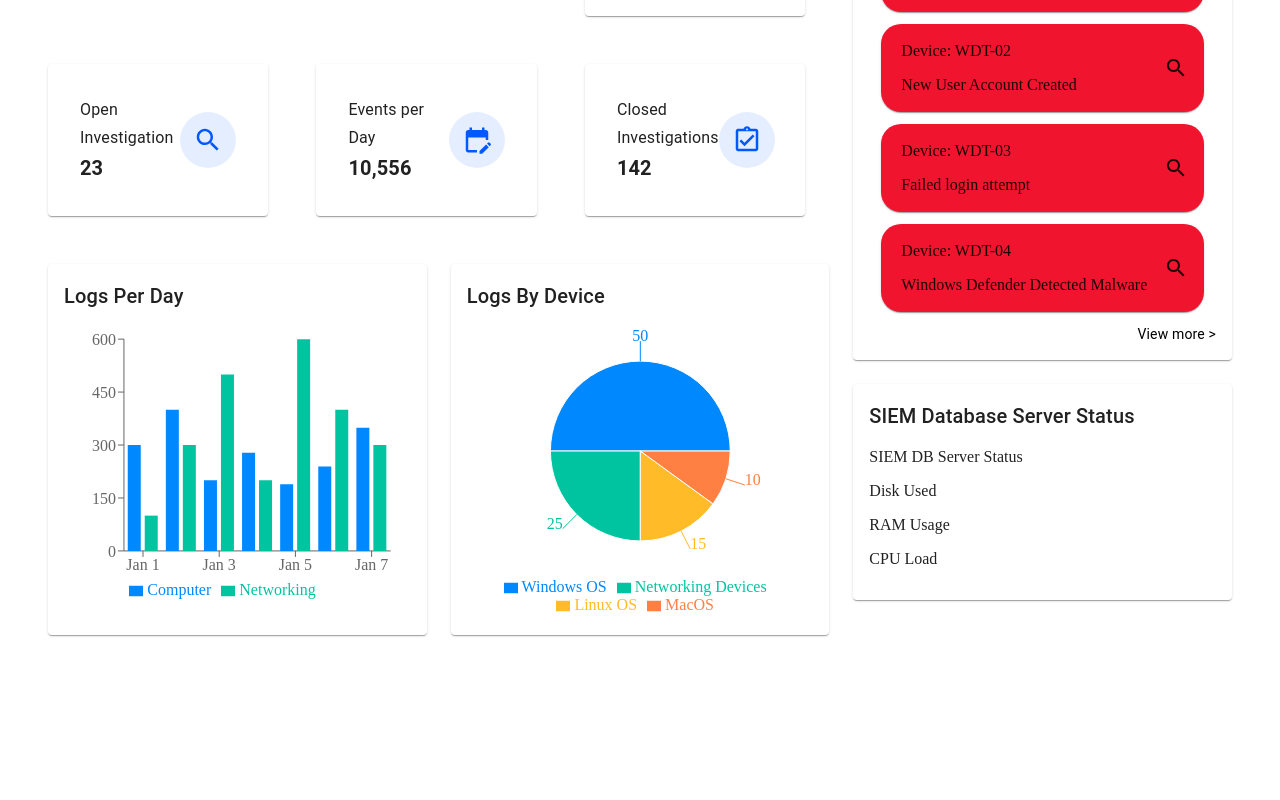
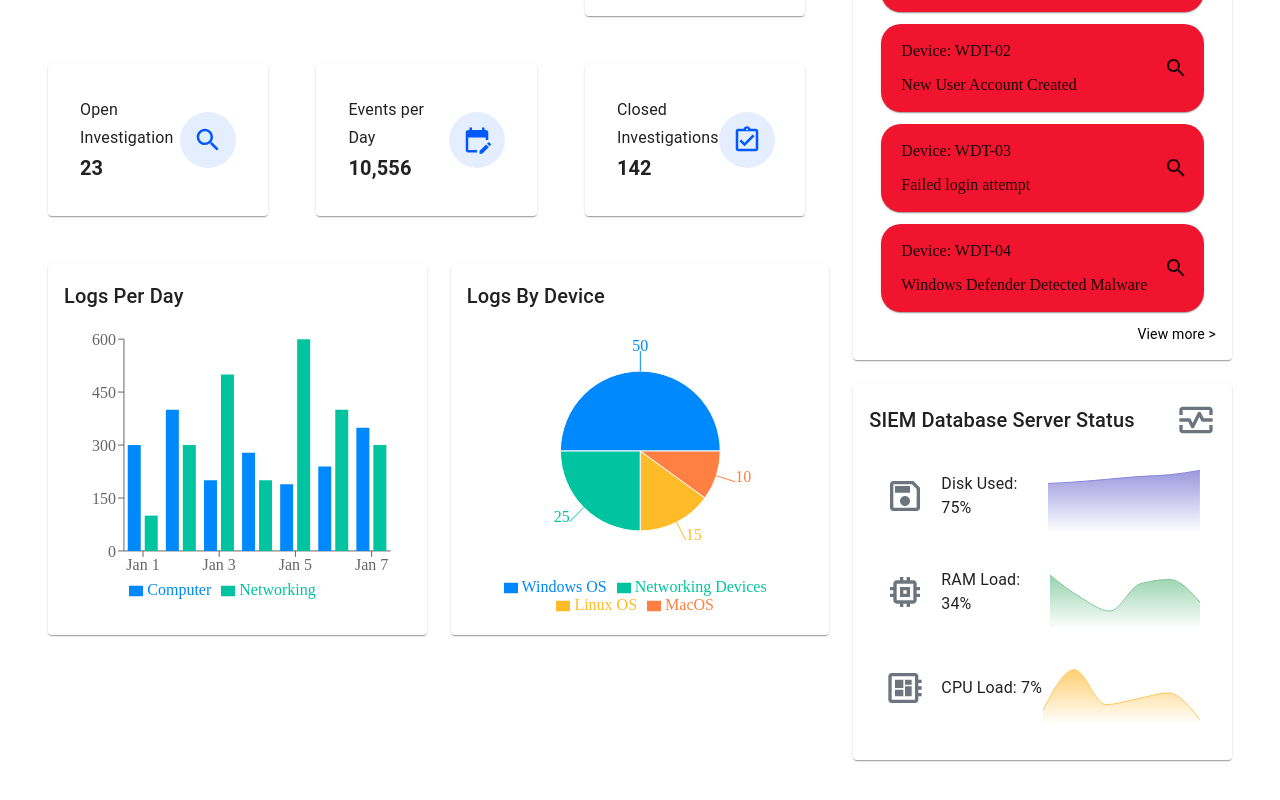
Before and after one commit to kylerobertson84/i14-ssiem, a React (Create React App) app in the folder frontend/: page /dashboard in a window 1280 px wide. Shown: the part 288-1088 px from the top of the page. Before the commit the page ends 963 px from the top, so only its background shows below. Built offline with nearby package versions, Linux system fonts and the light colour scheme.

Commit message:
Completed Dashboard

```diff
--- a/frontend/src/components/dashboardGraphs.js
+++ b/frontend/src/components/dashboardGraphs.js
@@ -1,5 +1,5 @@
 import React from 'react';
-import { BarChart, Bar, XAxis, YAxis, Tooltip, Legend, ResponsiveContainer } from 'recharts';
+import { BarChart, Bar, XAxis, YAxis, Tooltip, Legend, ResponsiveContainer, AreaChart, Area } from 'recharts';
 import { PieChart, Pie, Cell } from 'recharts';
 import { Typography, Box } from '@mui/material';
 
@@ -20,6 +20,34 @@ const dataPie = [
   { name: 'Linux OS', value: 15, color: '#FFBB28' },
   { name: 'MacOS', value: 10, color: '#FF8042' },
 ];
+
+const diskData = [
+    { name: '5h ago', value: 60 },
+    { name: '4h ago', value: 62 },
+    { name: '3h ago', value: 65 },
+    { name: '2h ago', value: 68 },
+    { name: '1h ago', value: 70 },
+    { name: 'Now', value: 75 },
+  ];
+
+  const ramData = [
+    { name: '5h ago', value: 65 },
+    { name: '4h ago', value: 40 },
+    { name: '3h ago', value: 24 },
+    { name: '2h ago', value: 55 },
+    { name: '1h ago', value: 60 },
+    { name: 'Now', value: 34 },
+  ];
+
+  const cpuData = [
+    { name: '5h ago', value: 15 },
+    { name: '4h ago', value: 50 },
+    { name: '3h ago', value: 20 },
+    { name: '2h ago', value: 25 },
+    { name: '1h ago', value: 30 },
+    { name: 'Now', value: 7 },
+  ];
+
 
 const COLORSBAR = ['#0088FE', '#00C49F'];
 
@@ -54,7 +82,7 @@ export const LogsByDeviceChart = () => (
           data={dataPie}
           cx="50%"
           cy="50%"
-          outerRadius={90}
+          outerRadius={80}
           fill="#8884d8"
           dataKey="value"
           label
@@ -70,3 +98,55 @@ export const LogsByDeviceChart = () => (
 
     </div>
 );
+
+export const CpuLoadChart = () => (
+    <ResponsiveContainer width="50%" height={80}>
+      <AreaChart data={cpuData} margin={{ top: 10, right: 0, left: 0, bottom: 0 }}>
+        <defs>
+          <linearGradient id="colorCpu" x1="0" y1="0" x2="0" y2="1">
+            <stop offset="5%" stopColor="#ffc658" stopOpacity={0.8} />
+            <stop offset="95%" stopColor="#ffc658" stopOpacity={0} />
+          </linearGradient>
+        </defs>
+        <XAxis dataKey="name" hide />
+        <YAxis hide />
+        <Tooltip />
+        <Area type="monotone" dataKey="value" stroke="#ffc658" fillOpacity={1} fill="url(#colorCpu)" />
+      </AreaChart>
+    </ResponsiveContainer>
+  );
+
+
+  export const RamUsageChart = () => (
+    <ResponsiveContainer width="50%" height={80}>
+      <AreaChart data={ramData} margin={{ top: 10, right: 0, left: 0, bottom: 0 }}>
+        <defs>
+          <linearGradient id="colorRam" x1="0" y1="0" x2="0" y2="1">
+            <stop offset="5%" stopColor="#82ca9d" stopOpacity={0.8} />
+            <stop offset="95%" stopColor="#82ca9d" stopOpacity={0} />
+          </linearGradient>
+        </defs>
+        <XAxis dataKey="name" hide />
+        <YAxis hide />
+        <Tooltip />
+        <Area type="monotone" dataKey="value" stroke="#82ca9d" fillOpacity={1} fill="url(#colorRam)" />
+      </AreaChart>
+    </ResponsiveContainer>
+  );
+
+  export const DiskUsageChart = () => (
+    <ResponsiveContainer width="50%" height={80}>
+      <AreaChart data={diskData} margin={{ top: 10, right: 0, left: 0, bottom: 0 }}>
+        <defs>
+          <linearGradient id="colorDisk" x1="0" y1="0" x2="0" y2="1">
+            <stop offset="5%" stopColor="#8884d8" stopOpacity={0.8} />
+            <stop offset="95%" stopColor="#8884d8" stopOpacity={0} />
+          </linearGradient>
+        </defs>
+        <XAxis dataKey="name" hide/>
+        <YAxis hide />
+        <Tooltip />
+        <Area type="monotone" dataKey="value" stroke="#8884d8" fillOpacity={1} fill="url(#colorDisk)" />
+      </AreaChart>
+    </ResponsiveContainer>
+  );
--- a/frontend/src/pages/dashboard.js
+++ b/frontend/src/pages/dashboard.js
@@ -1,10 +1,25 @@
 import React, { Children, useEffect, useState } from 'react';
 import axios from 'axios';
-import { EditCalendar, Search, Notes, Devices, AddToQueue, AssignmentTurnedInOutlined } from '@mui/icons-material';
+
+/* Icons */
+import {
+  EditCalendar,
+  Search,
+  Notes,
+  Devices,
+  AddToQueue,
+  AssignmentTurnedInOutlined,
+  MonitorHeartOutlined,
+  MemoryOutlined,
+  DeveloperBoardOutlined,
+  SaveOutlined }
+from '@mui/icons-material';
+
+
 import { Link } from 'react-router-dom';
 import { Grid, Paper, Typography, Box } from '@mui/material';
 import Navbar from '../components/NavBar.js';
-import { LogsPerDayChart, LogsByDeviceChart } from '../components/dashboardGraphs.js';
+import { LogsPerDayChart, LogsByDeviceChart, CpuLoadChart, RamUsageChart, DiskUsageChart } from '../components/dashboardGraphs.js';
 
 const Dashboard = () => {
   const [user, setUser] = useState(null);
@@ -159,9 +174,14 @@ const Dashboard = () => {
 
           {/* System Stats */}
           <Paper sx={{ padding: 2 }}>
+            <Box sx={{ display: 'flex', justifyContent: 'space-between', alignItems: 'center' }}>
+              <Typography variant="h6">
+                SIEM Database Server Status
+              </Typography>
+              <MonitorHeartOutlined sx={{ fontSize: 40, color: '#6c757d' }}/>
+            </Box>
+            <SystemStat diskUsage='75%' ramUsage='34%' CpuLoad='7%' />
 
-            <Typography variant="h6">SIEM Database Server Status</Typography>
-            <SystemStat />
 
           </Paper>
 
@@ -293,42 +313,49 @@ function Alert(
 
 
 
-function GraphContainer({children}) {
+
+function SystemStat({
+  diskUsage,
+  ramUsage,
+  CpuLoad
+}) {
   return (
-    <div className='graphContainer'>
-      {children}
-    </div>
+    <Box sx={{ padding: 2 }}>
+      {/* Disk Usage */}
+      <Box sx={{ display: 'flex', alignItems: 'center', marginBottom: 2 }}>
+        <SaveOutlined sx={{ fontSize: 40, color: '#6c757d', marginRight: 2 }} />
+        <Box sx={{ flexGrow: 1 }}>
+          <Typography variant="body1" >
+            Disk Used: {diskUsage}
+          </Typography>
+        </Box>
+
+        <DiskUsageChart />
+      </Box>
+
+      {/* RAM Usage */}
+      <Box sx={{ display: 'flex', alignItems: 'center', marginBottom: 2 }}>
+        <MemoryOutlined sx={{ fontSize: 40, color: '#6c757d', marginRight: 2 }} />
+        <Box sx={{ flexGrow: 1 }}>
+          <Typography variant="body1" >
+            RAM Load: {ramUsage}
+          </Typography>
+        </Box>
+        <RamUsageChart />
+      </Box>
+
+      {/* CPU Load */}
+      <Box sx={{ display: 'flex', alignItems: 'center' }}>
+        <DeveloperBoardOutlined sx={{ fontSize: 40, color: '#6c757d', marginRight: 2 }} />
+        <Box sx={{ flexGrow: 1 }}>
+          <Typography variant="body1" >
+            CPU Load: {CpuLoad}
+          </Typography>
+        </Box>
+        <CpuLoadChart />
+
+      </Box>
+    </Box>
   );
 
 }
-
-
-
-
-
-function Graphs({}) {
-  return (
-    <div >
-      <p>
-        Here are some graphs they are very pretty and show important information from the backend stuff
-      </p>
-    </div>
-  );
-
-}
-
-
-
-
-
-function SystemStat() {
-  return (
-    <div className='systemStats'>
-      <p>SIEM DB Server Status</p>
-      <p>Disk Used</p>
-      <p>RAM Usage</p>
-      <p>CPU Load</p>
-    </div>
-  );
-
-}
```
